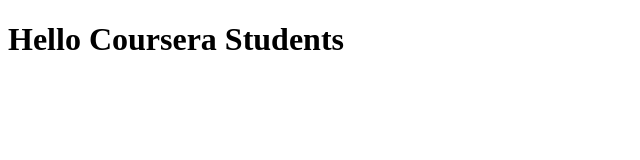
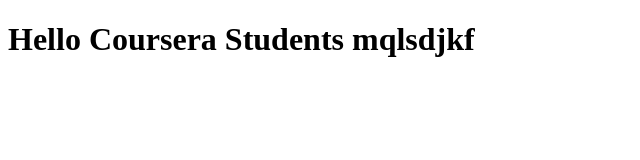
Before and after one commit to Dorald1/coursera-test, a plain HTML site: page index.html in a window 1280 px wide. Shown: the whole page, without its empty margins (0-640 px from the left). Drawn offline with Linux system fonts and the light colour scheme.

Commit message:
Next version of web file.

```diff
--- a/index.html
+++ b/index.html
@@ -5,6 +5,6 @@
     <title>Hello Coursera</title>
   </head>
   <body>
-    <h1>Hello Coursera Students</h1>
+    <h1>Hello Coursera Students mqlsdjkf</h1>
   </body>
 </html>
```
